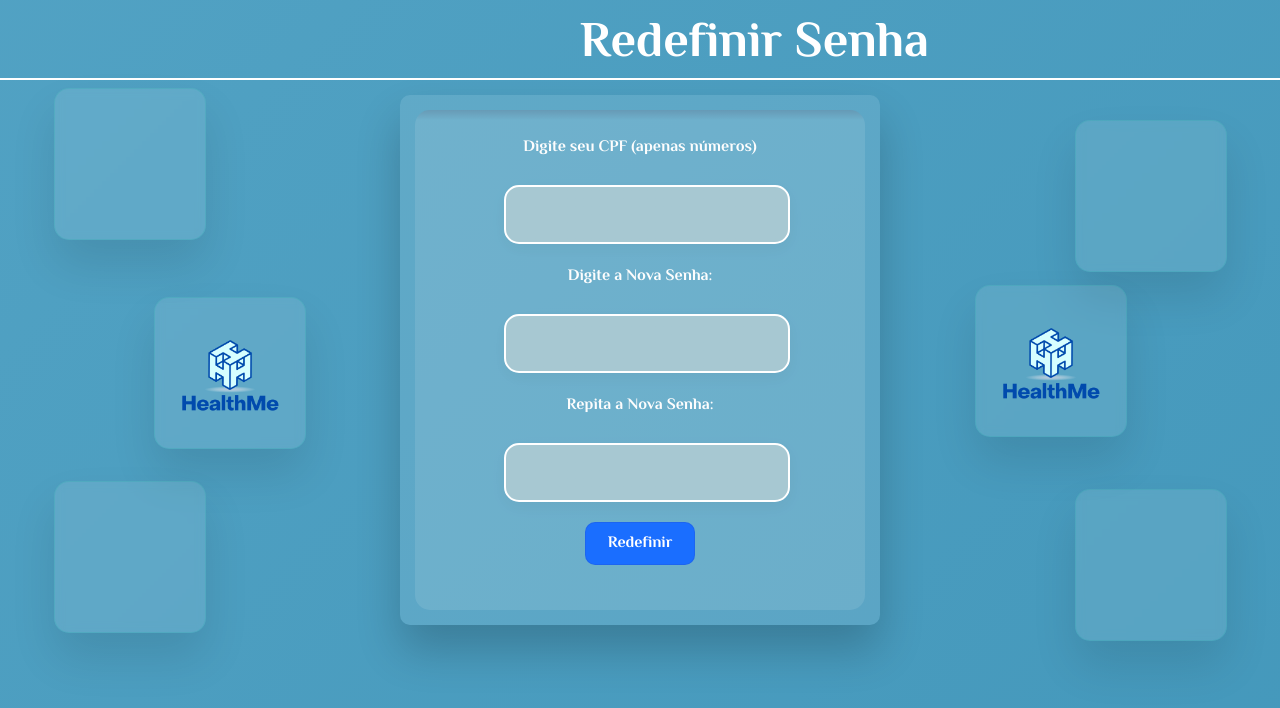
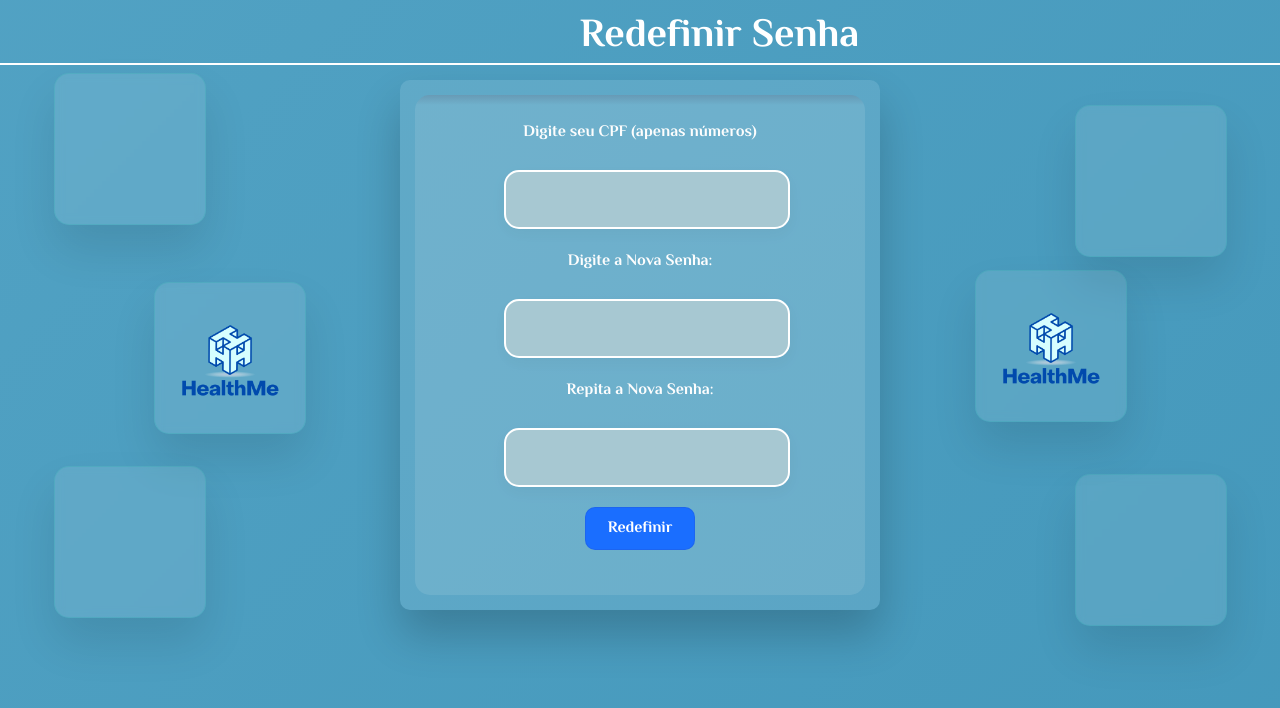
Before and after one commit to HealthMe-Telemed/testefront, a Vue app: page /Confirmar_Senha in a window 1280 px wide. Shown: the top 708 px of the page. Built offline with nearby package versions, Linux system fonts and the light colour scheme.

Commit message:
Update Confirmar_Senha.vue

```diff
--- a/src/components/Confirmar_Senha.vue
+++ b/src/components/Confirmar_Senha.vue
@@ -301,8 +301,6 @@
     cursor: pointer;
   }
 
-
-
 /* Cor fonte - Inserir os dadas  */
   .form span {
     color: rgb(253, 253, 253);
@@ -310,7 +308,8 @@
   }
 
   .titulo {
-  font-size: 50px;
+  display: flex;
+  font-size: 40px;
   transform: translateX(580px) translateY(5px);
 }
 
```
